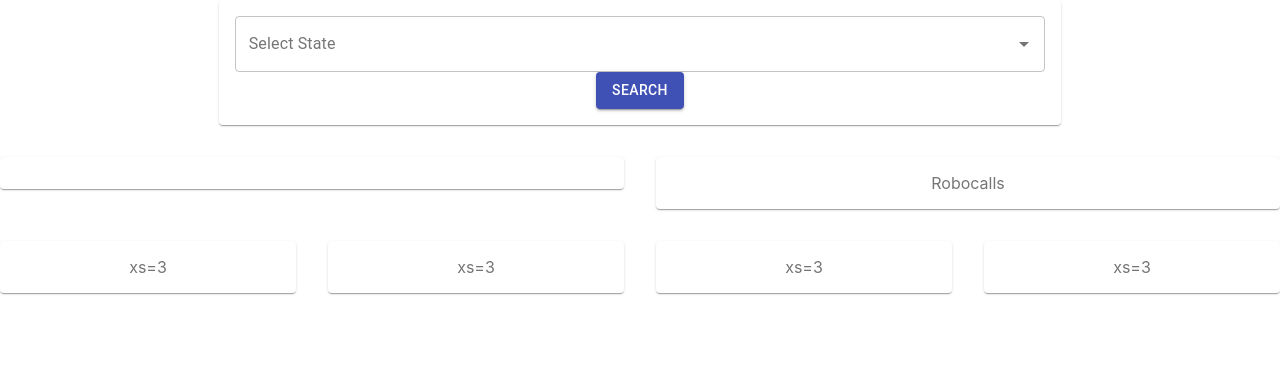
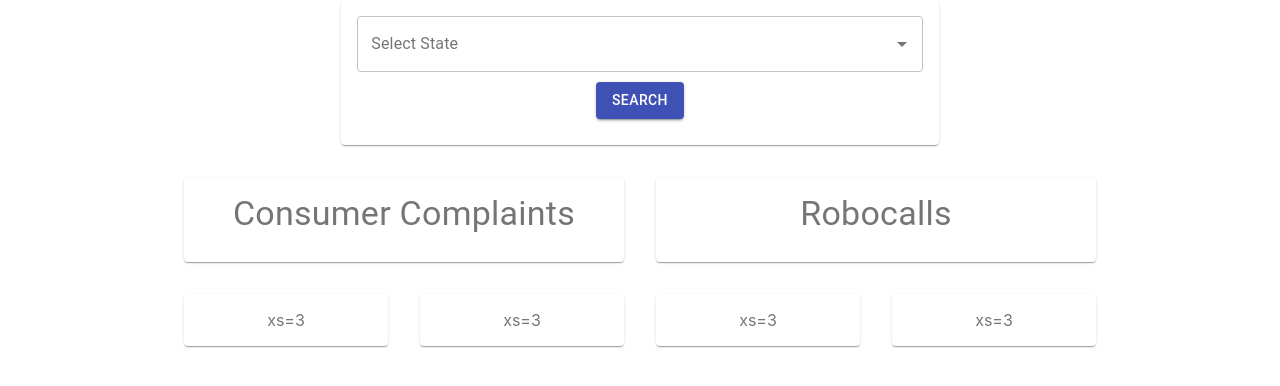
Before and after one commit to nexio-t/consumer-grievances, a React (Create React App) app in the folder frontend/consumer-grievances/: page / in a window 1280 px wide. Shown: the top 386 px of the page. Built offline with nearby package versions, Linux system fonts and the light colour scheme.

Commit message:
format search input

```diff
--- a/frontend/consumer-grievances/src/components/SearchInput.js
+++ b/frontend/consumer-grievances/src/components/SearchInput.js
@@ -2,10 +2,17 @@
 // eslint-disable-next-line
 import React, { useState } from "react";
 import Grid from "@material-ui/core/Grid";
+import { makeStyles } from "@material-ui/core/styles";
 
 import TextField from "@material-ui/core/TextField";
 import Autocomplete from "@material-ui/lab/Autocomplete";
 import Button from "@material-ui/core/Button";
+
+const useStyles = makeStyles((theme) => ({
+  button: {
+    padding: "10px",
+  },
+}));
 
 export default function SearchInput({ searchState, fullOptions }) {
   const [inputValue, setInputValue] = React.useState("");
@@ -22,11 +29,11 @@ export default function SearchInput({ searchState, fullOptions }) {
     setInputValue(newInputValue);
   };
 
+  const classes = useStyles();
+
   return (
-    <div>
-      {/* <Grid  justify="flex-start" alignItems="center" container spacing={4}> */}
-      {/* <Grid item xs={4}/> */}
-        <Grid item >
+    <div className={classes}>
+      <Grid margin={2}>
         {" "}
         <Autocomplete
           fullWidth={true}
@@ -46,15 +53,14 @@ export default function SearchInput({ searchState, fullOptions }) {
           )}
         />
       </Grid>
-        <Grid item >
+      <Grid margin={2}>
         {" "}
+        <div className={classes.button}>
           <Button
-            //    fullWidth={true}
             width="100%"
             type="entrarbutton"
             variant="contained"
             color="primary"
-            // className={classes.entrarbutton}
             onClick={() => {
               searchState(inputValue);
             }}
@@ -62,9 +68,8 @@ export default function SearchInput({ searchState, fullOptions }) {
             {" "}
             Search
           </Button>
+        </div>
       </Grid>
-        {/* <Grid item xs={4}/> */}
-      {/* </Grid> */}
     </div>
   );
 }
--- /dev/null
+++ b/frontend/consumer-grievances/src/containers/Container.js
@@ -0,0 +1,15 @@
+import React from 'react';
+import CssBaseline from '@material-ui/core/CssBaseline';
+import Typography from '@material-ui/core/Typography';
+import Container from '@material-ui/core/Container';
+
+export default function SimpleContainer() {
+  return (
+    // <React.Fragment>
+    //   <CssBaseline />
+      <Container maxWidth="sm">
+        {/* <Typography component="div" style={{ backgroundColor: '#cfe8fc', height: '100vh' }} /> */}
+      </Container>
+    // </React.Fragment>
+  );
+}
--- a/frontend/consumer-grievances/src/pages/GridLayout.js
+++ b/frontend/consumer-grievances/src/pages/GridLayout.js
@@ -4,20 +4,16 @@ import React, { useState } from "react";
 import TextField from "@material-ui/core/TextField";
 import Autocomplete from "@material-ui/lab/Autocomplete";
 import Box from "@material-ui/core/Box";
-import Container from "@material-ui/core/Container";
 import Button from "@material-ui/core/Button";
 import axios from "axios";
 import { makeStyles } from "@material-ui/core/styles";
 import Paper from "@material-ui/core/Paper";
 import Grid from "@material-ui/core/Grid";
-import SearchInput from '../components/SearchInput';
+import SearchInput from "../components/SearchInput";
+import Typography from "@material-ui/core/Typography";
+// import Container from '../containers/Container';
+import Container from '@material-ui/core/Container';
 
-const defaultProps = {
-  bgcolor: "background.paper",
-  m: 1,
-  style: { width: "5rem", height: "5rem" },
-  borderColor: "text.primary",
-};
 
 const useStyles = makeStyles((theme) => ({
   root: {
@@ -53,31 +49,34 @@ const searchState = async (inputValue) => {
   // );
 };
 
-
-
 export default function GridLayout() {
   const classes = useStyles();
 
   return (
-    <div className={classes.root}>
+    <Container maxWidth="md">
+          <div className={classes.root}>
       <Grid justify="center" container spacing={4}>
-        <Grid   item xs={8}>
-
+        <Grid item xs={8}>
           <Paper className={classes.paper}>
-
-          <SearchInput searchState={searchState}  fullOptions={fullStateNames} />
-
+            <SearchInput
+              searchState={searchState}
+              fullOptions={fullStateNames}
+            />
           </Paper>
         </Grid>
         <Grid item xs={6}>
           <Paper className={classes.paper}>
-
+            <Typography variant="h4" gutterBottom>
+              Consumer Complaints
+            </Typography>
           </Paper>
         </Grid>
         <Grid item xs={6}>
           <Paper className={classes.paper}>
-            Robocalls
-            </Paper>
+            <Typography variant="h4" gutterBottom>
+              Robocalls
+            </Typography>
+          </Paper>
         </Grid>
         <Grid item xs={3}>
           <Paper className={classes.paper}>xs=3</Paper>
@@ -93,6 +92,9 @@ export default function GridLayout() {
         </Grid>
       </Grid>
     </div>
+
+    </Container>
+
 
     // <Container component="main" maxWidth="xs">
 
```
Lines whose indentation alone changed are shown as unchanged.
